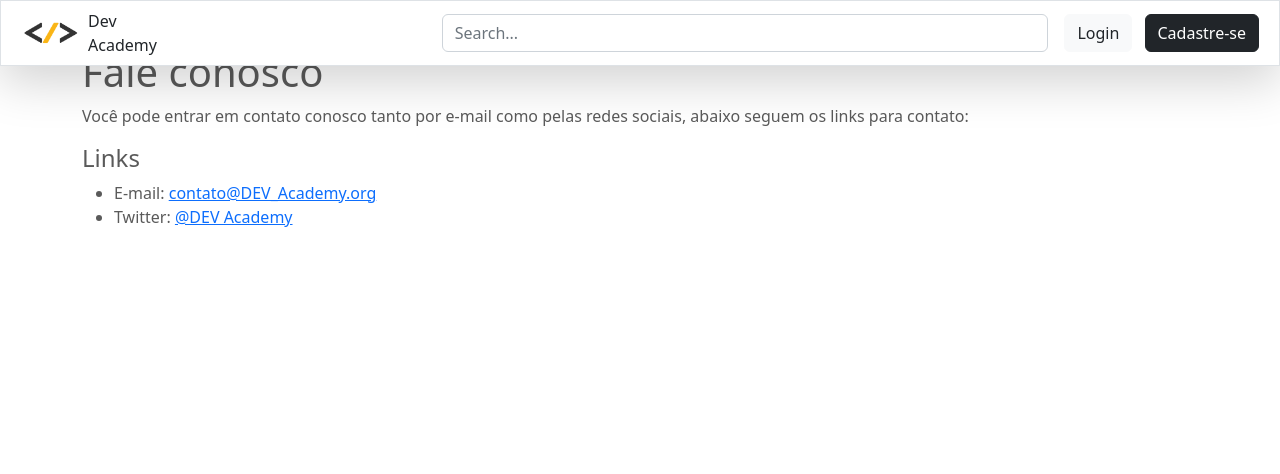
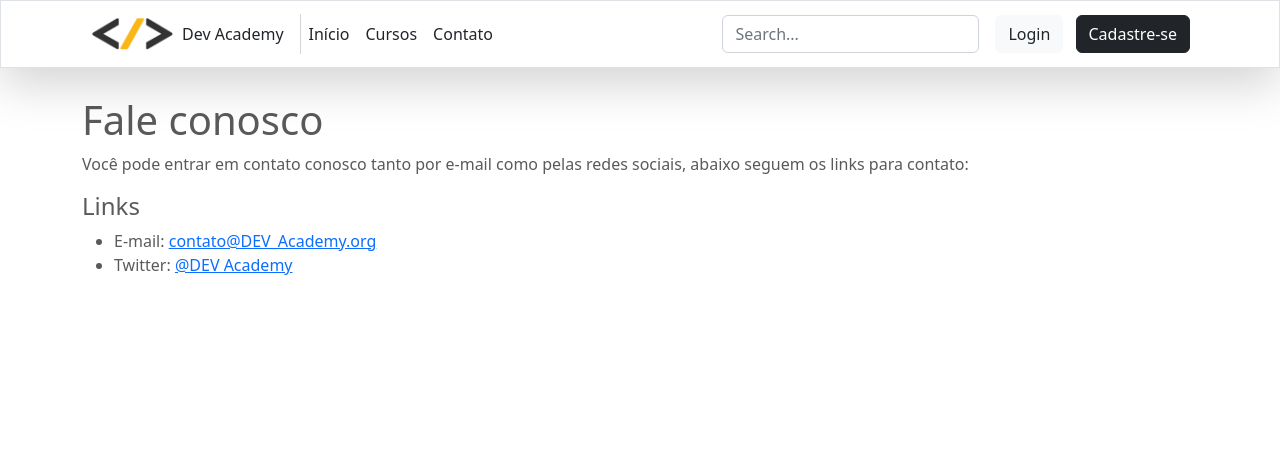
Before and after one commit to David-Marcoss/DEV_Academy, a Django app: page /contato/ in a window 1280 px wide. Shown: the top 474 px of the page. Run offline with Django 4.2, Linux system fonts and the light colour scheme; parts of the project's set-up code (start-up, migrations or seed data) failed here and were passed over; some libraries are stand-ins or nearby versions.

Commit message:
[FIXED] a posicao do nav fixed.

```diff
--- a/templates/base.html
+++ b/templates/base.html
@@ -41,27 +41,34 @@
         </symbol>
     </svg>
 
-    <nav class="py-2 fixed-top bg-white border-bottom shadow-lg border">
-        <div class="container-fluid d-grid gap-3 align-items-center" style="grid-template-columns: 1fr 2fr;">
-            <div>
+    <nav class="py-2 fixed-top bg-white border-bottom shadow-lg border p-3 mb-3">
+        <div class="container">
+            <div class="d-flex flex-wrap align-items-center justify-content-center justify-content-lg-start">
                 <a href="{% url 'home' %}"
-                    class="d-flex align-items-center col-lg-4 mb-2 mb-lg-0 link-dark text-decoration-none"
+                    class="d-flex align-items-center mb-2 mb-lg-0 text-dark text-decoration-none"
                     aria-expanded="false">
-                    <img src="{% static 'img/dev_logo.png' %}" alt="" style="width: 40%; margin: 10px;">
+                    <img src="{% static 'img/dev_logo.png' %}" alt="" width="100" class="p-2" height="50">
                     <span>Dev Academy</span>
 
                 </a>
-            </div>
 
-            <div class="d-flex align-items-center">
-                <form class="w-100 me-3" role="search">
+
+                <ul class="nav col-12 col-lg-auto me-lg-auto mb-2 justify-content-center mb-md-0">
+                    <li><a href="#" class="nav-link px-2 link-secondary"></a></li>
+                    <div class="vr"></div>
+                    <li><a href="{% url 'home' %}" class="nav-link px-2 link-dark">Início</a></li>
+                    <li><a href="{% url 'cursos' %}" class="nav-link px-2 link-dark">Cursos</a></li>
+                    <li><a href="{% url 'contato' %}" class="nav-link px-2 link-dark">Contato</a></li>
+                </ul>
+
+                <form class="col-12 col-lg-auto mb-3 mb-lg-0 me-lg-3" role="search">
                     <input type="search" class="form-control" placeholder="Search..." aria-label="Search">
                 </form>
 
                 {%if request.user.is_authenticated %}
 
-                <div class="flex-shrink-0 dropdown text-end">
-                    <a href="#" class="d-block text-dark text-decoration-none dropdown-toggle" data-bs-toggle="dropdown"
+                <div class="dropdown text-end">
+                    <a href="#" class="d-block link-dark text-decoration-none dropdown-toggle" data-bs-toggle="dropdown"
                         aria-expanded="false">
 
                         {% if request.user.imageperfil %}
@@ -95,7 +102,6 @@
                 </div>
 
                 {% endif %}
-            </div>
 
                 <!-- <ul class="nav me-auto">
                     <li class="nav-item"><a href="{% url 'home' %}" class="nav-link text-dark px-2 active" aria-current="page">Início</a></li>
@@ -104,6 +110,7 @@
                     <li class="nav-item"><a href="#" class="nav-link text-dark px-2">FAQs</a></li>
                     <li class="nav-item"><a href="#" class="nav-link text-dark px-2">About</a></li>
                 </ul> -->
+            </div>
         </div>
     </nav>
 
--- a/templates/paginas/contact.html
+++ b/templates/paginas/contact.html
@@ -2,7 +2,7 @@
 
 {% block content %}
 
-    <div class="container">
+    <div class="container mt-5 mb-5">
         <h1>Fale conosco</h1>
         <p>Você pode entrar em contato conosco tanto por e-mail como pelas redes sociais, abaixo seguem os links para contato:</p>
         <h4>Links</h4>
```
Lines whose indentation alone changed are shown as unchanged.
